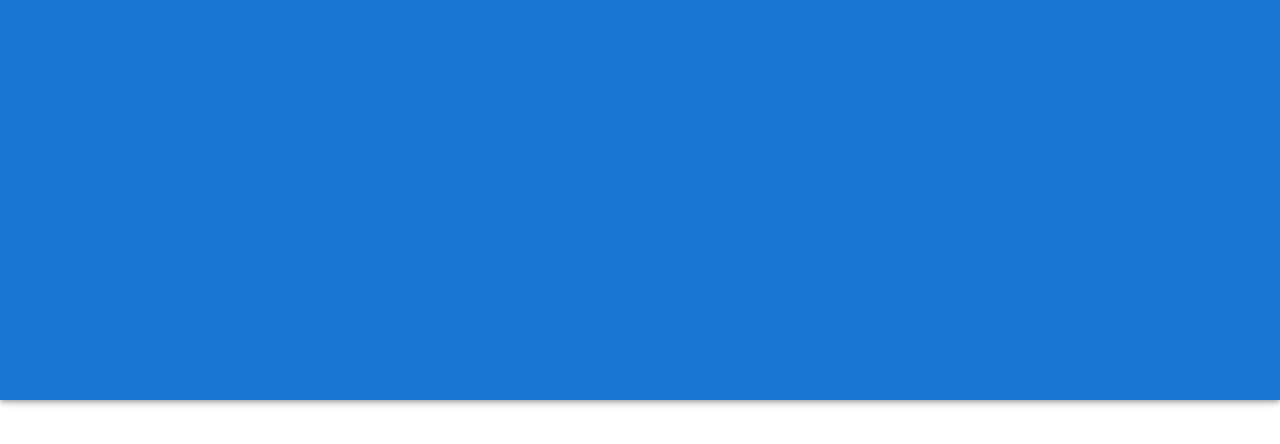
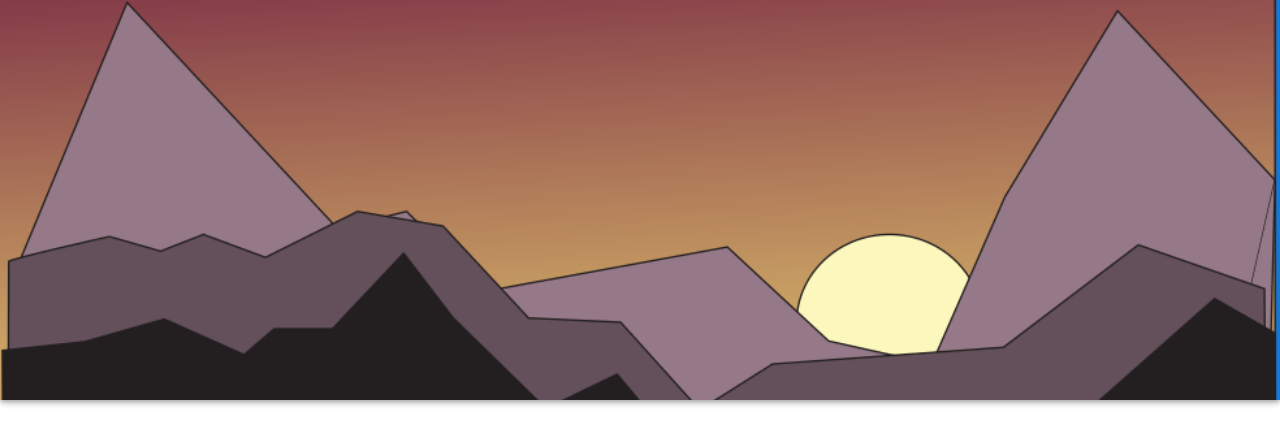
Before and after one commit to Harrison-Holt/rolling-pines-lodge, a React (Vite) app: page / in a window 1280 px wide. Shown: the top 444 px of the page. Built offline with nearby package versions, Linux system fonts and the light colour scheme.

Commit message:
Initial Commit

```diff
--- a/src/frontend/home.jsx
+++ b/src/frontend/home.jsx
@@ -1,4 +1,5 @@
-import { AppBar, Container, Box, Button, Typography, TextField, Image } from '@mui/material';
+import { AppBar, Container, Box, Button, Typography, TextField } from '@mui/material';
+import logo from '../assets/Rolling_Pines_Lodge_Logo.png';
 
 function Home() {
 
@@ -7,7 +8,7 @@ function Home() {
         <AppBar className='header'>
             <Box sx={{
                 height: '400px',
-                backgroundImage: '../assets/Rolling_Pines_Lodge_Logo.png',
+                backgroundImage: `url(${logo})`,
                 backgroundSize: 'cover',
                 backgroundPosition: 'center'
             }}>
```
